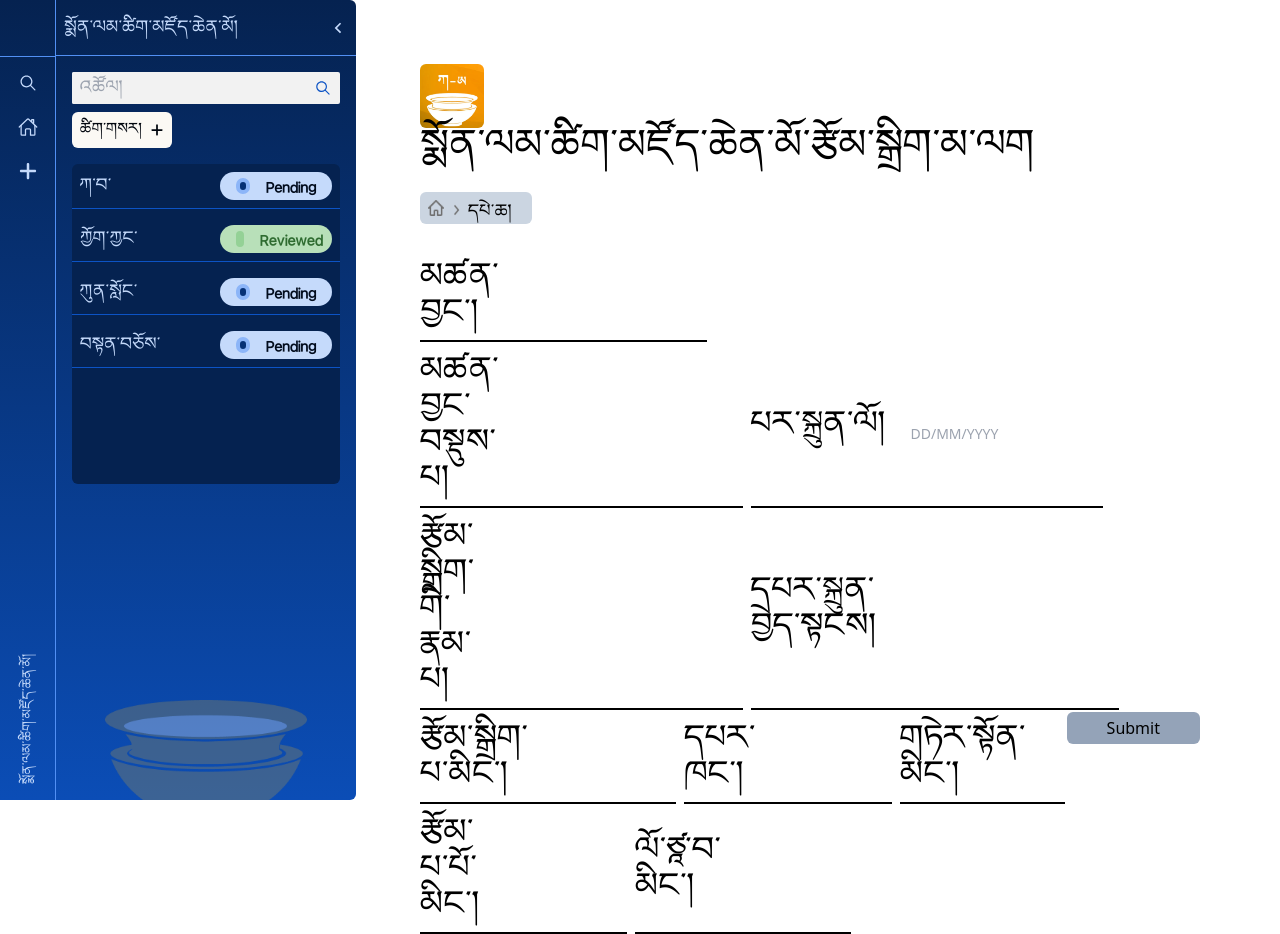
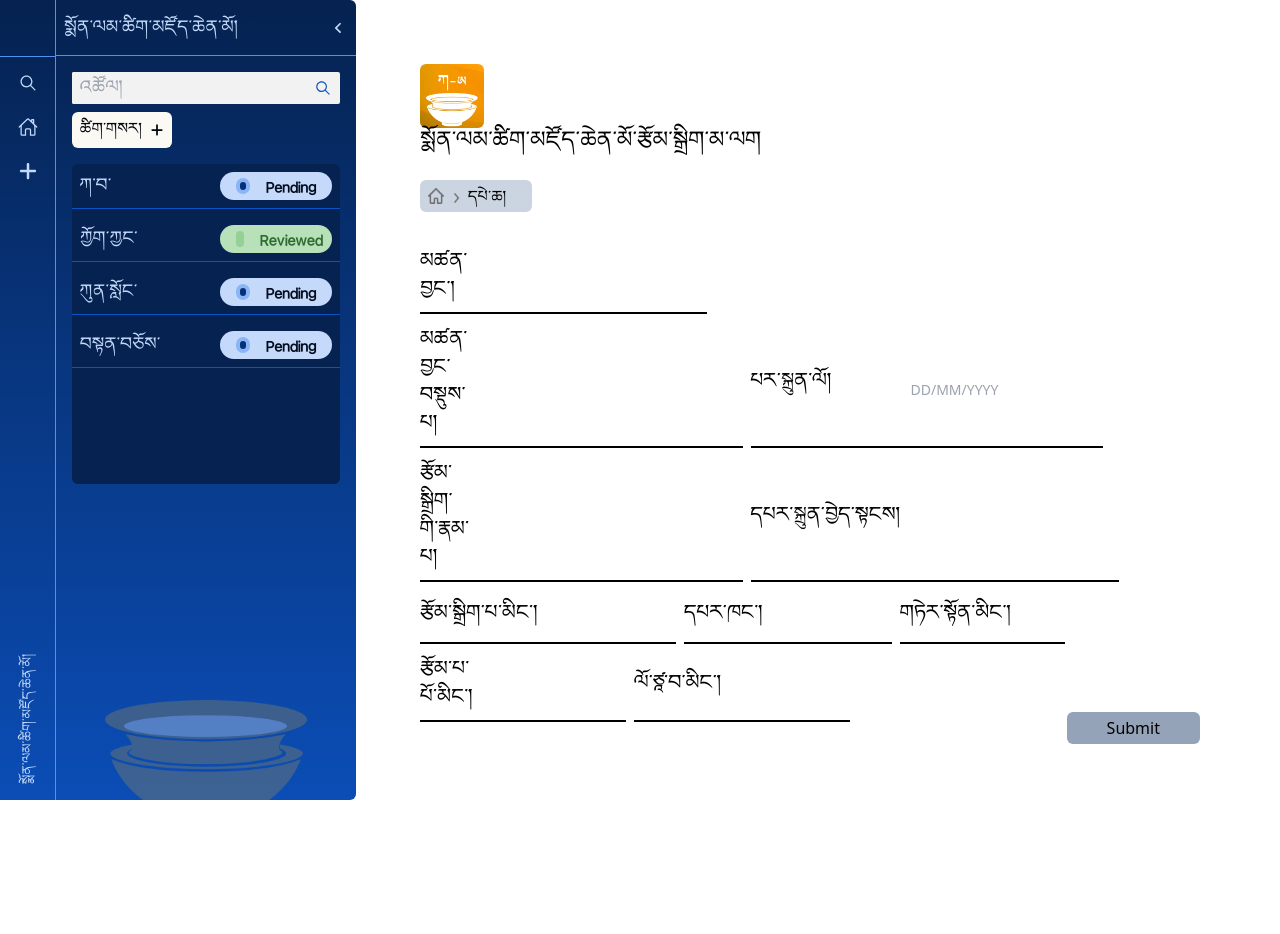
Before and after one commit to OpenPecha/monlam-dictionary-editor, a React (Vite) app: page /Pecha in a window 1280 px wide. After the commit the page ends 800 px from the top, so only its background shows below. Built offline with nearby package versions, Linux system fonts and the light colour scheme.

Commit message:
text size changes

```diff
--- a/src/Components/Dropdown/DropDown.tsx
+++ b/src/Components/Dropdown/DropDown.tsx
@@ -10,7 +10,7 @@ const DropDown: React.FC<ChildProps> = ( {options, setSelect, setOpen} ) => {
   return (
     <div className=' absolute mt-2 border rounded-md w-56 overflow-y-auto h-32 bg-white'>
         {options.map((item,index) => (
-            <div className=' hover:bg-slate-200 p-2 h-8 cursor-pointer' onClick={() => {setSelect(item); setOpen((pre) => !pre)}}>{item}</div>
+            <div className=' flex items-center mt-1 hover:bg-slate-200 p-2 h-8 cursor-pointer text-2xl' onClick={() => {setSelect(item); setOpen((pre) => !pre)}}>{item}</div>
         ))}
     </div>
   )
--- a/src/Pages/Parkhang.tsx
+++ b/src/Pages/Parkhang.tsx
@@ -37,7 +37,7 @@ const Parkhang = () => {
     <>
       <div className=' ml-16 mt-16'>
         <img src={logo} className=' w-16 rounded-md'></img>
-        <p className=' text-4xl font-monlam'>སྨོན་ལམ་ཚིག་མཛོད་ཆེན་མོ་རྩོམ་སྒྲིག་མ་ལག</p>
+        <p className=' text-xl font-monlam'>སྨོན་ལམ་ཚིག་མཛོད་ཆེན་མོ་རྩོམ་སྒྲིག་མ་ལག</p>
         <div className=' flex space-x-2 mt-6 bg-slate-300 p-2 rounded-md w-28 h-8'>
           <img src={home} className=' w-4 h-4 cursor-pointer' onClick={() => goTo('home')}></img>
           <img src={arrow} className=' w-2 h-5'></img>
@@ -46,11 +46,11 @@ const Parkhang = () => {
 
         <form onSubmit={handleSubmit(onSubmit)}>
           <div className=' flex items-center border-b-2 border-black mt-9 pb-2 w-2/4'>
-            <label className=' text-3xl font-monlam'>མིང་།</label>
+            <label className=' text-lg font-monlam'>མིང་།</label>
             <input className=' ml-14 outline-none mt-2 text-2xl w-96' {...register('name', { required: true })}></input>
           </div>
           <div className=' flex items-center border-b-2 border-black mt-4 pb-2 w-2/4'>
-            <label className=' text-3xl font-monlam'>ཆགས་ཡུལ།</label>
+            <label className=' text-lg font-monlam'>ཆགས་ཡུལ།</label>
             <input className=' ml-6 outline-none mt-2 text-2xl w-96' {...register('chakyul', {required: true})}></input>
           </div>
           <button type='submit' className=' fixed bottom-14 right-20 bg-slate-400 pl-10 pr-10 pt-1 pb-1 rounded-md hover:opacity-80 active:opacity-50'>Submit</button>
--- a/src/Pages/Pecha.tsx
+++ b/src/Pages/Pecha.tsx
@@ -46,51 +46,51 @@ const Pecha = () => {
     <>
       <div className=' ml-16 mt-16'>
         <img src={logo} className=' w-16 rounded-md'></img>
-        <p className=' text-4xl font-monlam'>སྨོན་ལམ་ཚིག་མཛོད་ཆེན་མོ་རྩོམ་སྒྲིག་མ་ལག</p>
+        <p className=' text-xl font-monlam'>སྨོན་ལམ་ཚིག་མཛོད་ཆེན་མོ་རྩོམ་སྒྲིག་མ་ལག</p>
         <div className=' flex space-x-2 mt-6 bg-slate-300 p-2 rounded-md w-28 h-8'>
           <img src={home} className=' w-4 h-4 cursor-pointer' onClick={() => goTo('home')}></img>
           <img src={arrow} className=' w-2 h-5'></img>
-          <p className=' font-monlam'>དཔེ་ཆ།</p>
+          <p className=' text-sm font-monlam'>དཔེ་ཆ།</p>
         </div>
 
         <form onSubmit={handleSubmit(onSubmit)}>
 
           <div className=' flex items-center border-b-2 border-black mt-9 pb-2 w-1/3'>
-            <label className=' text-3xl font-monlam w-2/4'>མཚན་བྱང་།</label>
-            <input className=' ml-4 outline-none mt-2 text-2xl w-96' {...register('tsigjang')}></input>
+            <label className=' text-lg font-monlam w-2/4'>མཚན་བྱང་།</label>
+            <input className=' ml-2 outline-none mt-2 text-2xl w-96' {...register('tsigjang')}></input>
           </div>
           <div className='flex w-2/4'>
             <div className=' flex items-center border-b-2 border-black mt-3 pb-2 w-3/4'>
-              <label className=' text-3xl w-36 font-monlam'>མཚན་བྱང་བསྡུས་པ།</label>
+              <label className=' text-lg w-36 font-monlam'>མཚན་བྱང་བསྡུས་པ།</label>
               <input className=' ml-4 outline-none mt-2 text-2xl w-64' {...register('tsenja')}></input>
             </div>
             <div className=' flex items-center border-b-2 border-black mt-3 ml-2 pb-2'>
-              <label className=' text-3xl w-36 font-monlam'>པར་སྐྲུན་ལོ།</label>
+              <label className=' text-lg w-36 font-monlam'>པར་སྐྲུན་ལོ།</label>
               <input placeholder='DD/MM/YYYY' className=' placeholder:text-sm ml-4 outline-none mt-2 text-2xl w-48' {...register('year')}></input>
             </div>
           </div>
           <div className='flex w-2/4'>
             <div className=' flex items-center border-b-2 border-black mt-3 pb-2 w-3/4'>
-              <label className=' text-3xl w-36 font-monlam'>རྩོམ་སྒྲིག་གི་རྣམ་པ།</label>
+              <label className=' text-lg w-36 font-monlam'>རྩོམ་སྒྲིག་གི་རྣམ་པ།</label>
               <input className=' ml-4 outline-none mt-2 text-2xl w-64' {...register('author')}></input>
             </div>
             <div className=' flex items-center border-b-2 border-black mt-3 ml-2 pb-2'>
-              <label className=' text-3xl w-40 font-monlam'>དཔར་སྐྲུན་བྱེད་སྟངས།</label>
+              <label className=' text-lg w-40 font-monlam'>དཔར་སྐྲུན་བྱེད་སྟངས།</label>
               <input className=' ml-4 outline-none mt-2 text-2xl w-48' {...register('partunMethod')}></input>
             </div>
           </div>
           <div className='flex w-3/4'>
             <div className=' flex items-center border-b-2 border-black mt-3 pb-2 w-72'>
-              <label className=' text-3xl w-32 font-monlam'>རྩོམ་སྒྲིག་པ་མིང་།</label>
+              <label className=' text-lg w-32 font-monlam'>རྩོམ་སྒྲིག་པ་མིང་།</label>
               <input className=' ml-4 outline-none mt-2 text-2xl w-28' {...register('author')}></input>
             </div>
             <div className=' flex items-center border-b-2 border-black mt-3 ml-2 pb-2 w-72'>
-              <label className=' text-3xl w-20 font-monlam'>དཔར་ཁང་།</label>
+              <label className=' text-lg w-20 font-monlam'>དཔར་ཁང་།</label>
               <input className='ml-4 outline-none mt-2 text-2xl w-28' {...register('partunMethod')}></input>
             </div>
             <div className=' flex items-center border-b-2 border-black mt-3 ml-2 pb-2 w-60 cursor-pointer' onClick={() => setOptionOpen((pre) => !pre)}>
               <div>
-                <label className=' text-3xl w-40 font-monlam cursor-pointer'>གཏེར་སྟོན་མིང་།</label>
+                <label className=' text-lg w-40 font-monlam cursor-pointer'>གཏེར་སྟོན་མིང་།</label>
                 {optionOpen ? <DropDown options={option} setSelect={setOptionSelected} setOpen={setOptionOpen} /> : ''}
               </div>
               <p className=' ml-7 text-2xl'>{optionSelected}</p>
@@ -98,11 +98,11 @@ const Pecha = () => {
           </div>
           <div className='flex w-2/4'>
             <div className=' flex items-center border-b-2 border-black mt-3 pb-2 w-72'>
-              <label className=' text-3xl w-26 font-monlam'>རྩོམ་པ་པོ་མིང་།</label>
+              <label className=' text-lg w-26 font-monlam'>རྩོམ་པ་པོ་མིང་།</label>
               <input className=' ml-5 outline-none mt-2 text-2xl w-32' {...register('author')}></input>
             </div>
             <div className=' flex items-center border-b-2 border-black mt-3 ml-2 pb-2'>
-              <label className=' text-3xl w-24 font-monlam'>ལོ་ཙཱ་བ་མིང་།</label>
+              <label className=' text-lg w-24 font-monlam'>ལོ་ཙཱ་བ་མིང་།</label>
               <input className='ml-2 outline-none mt-2 text-2xl w-28' {...register('partunMethod')}></input>
             </div>
           </div>
--- a/src/Pages/Tsigsar.tsx
+++ b/src/Pages/Tsigsar.tsx
@@ -88,7 +88,7 @@ const Tsigsar = () => {
               </div>
             </div>
               <div>
-                <div className=' relative text-lg ml-12 font-monlam cursor-pointer border-b-2 border-black pb-2 w-40 flex justify-between' onClick={toggleSource}><p>འབྱུང་ཁུངས།</p>{sourceSelected}</div>
+                <div className=' relative text-lg ml-12 font-monlam cursor-pointer border-b-2 border-black pb-2 w-52 flex justify-between' onClick={toggleSource}><p>འབྱུང་ཁུངས།</p>{sourceSelected}</div>
                 <div className=' ml-11'>
                   {sourceOpen ? <DropDown options={sourceOption} setSelect={setSourceSelected} setOpen={setSourceOpen} /> : ''}
                 </div>
```
Also changed, not shown: src/Pages/Mina.tsx (+6 -6 lines).
